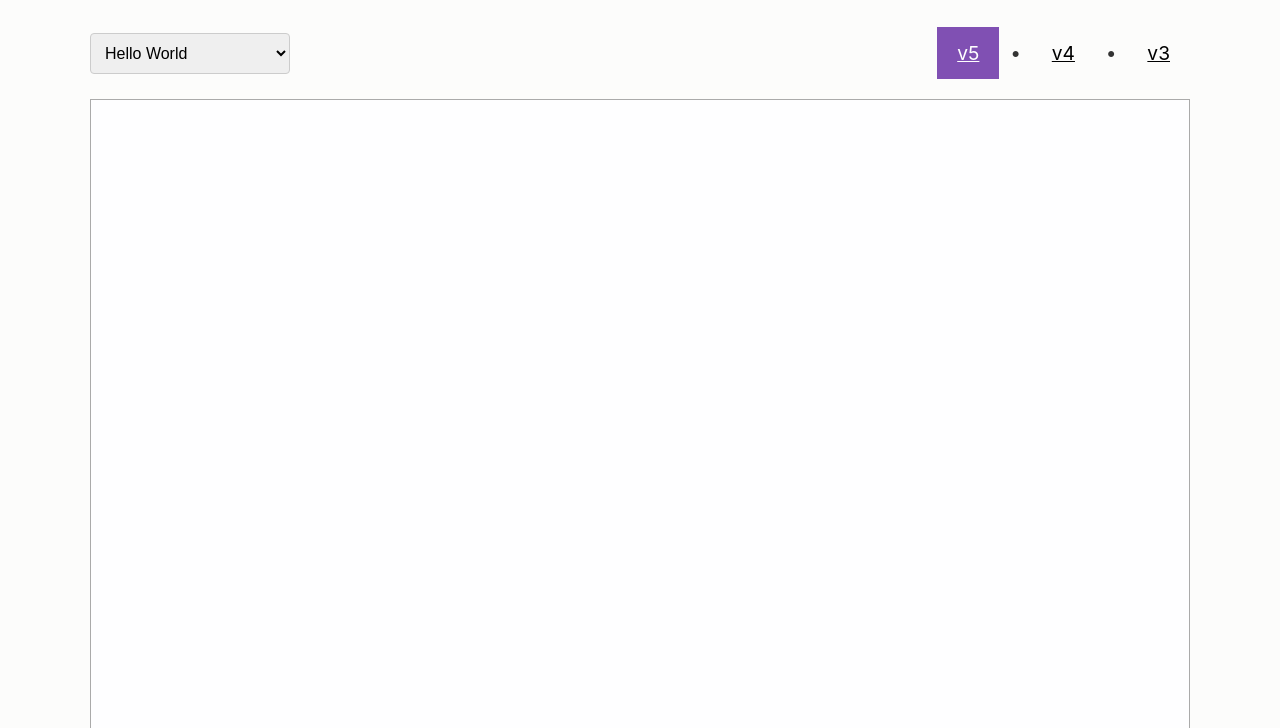
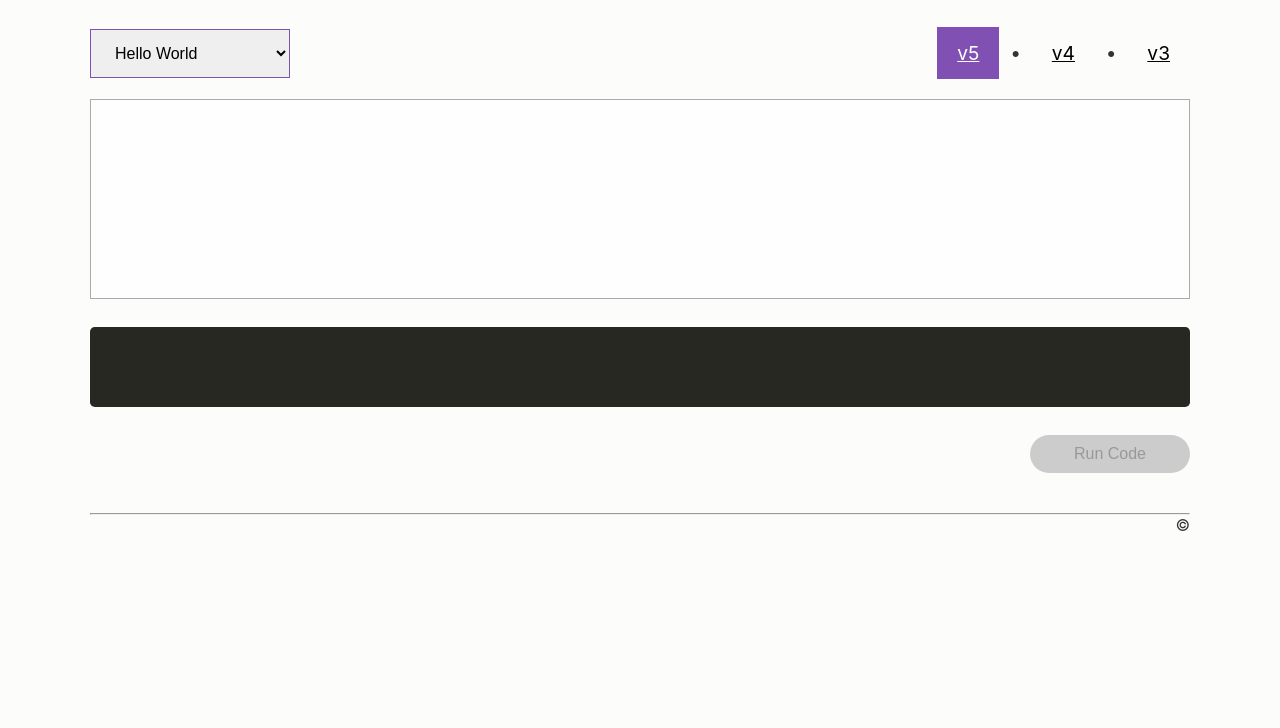
Before and after one commit to vexflow/vexflow-sandbox, an Eleventy site: page src/index.html in a window 1280 px wide. Shown: the part 72-800 px from the top of the page. Built offline with nearby package versions, Linux system fonts and the light colour scheme; Eleventy itself is replaced by a stand-in of ours; code samples lack their colours; files that its build step writes are made by us from their sources.

Commit message:
Improve dropdown.

```diff
--- a/src/index.html
+++ b/src/index.html
@@ -18,7 +18,7 @@
     </head>
     <body>
         <div class="title">VexFlow Sandbox</div>
-        <div style="display: flex; align-items: center; justify-content: space-between">
+        <div id="toolbar">
             <select id="fileSelect">
                 <option value="hello">Hello World</option>
                 <option value="minuet">Minuet in G</option>
@@ -31,7 +31,6 @@
                 <a id="v3Link" href="#" class="versionButton">v3</a>
             </div>
         </div>
-        <div>&nbsp;</div>
         <div id="output" class="content"></div>
         <pre><code id="code" class="lang-js" contenteditable="true">
         </code></pre>
--- a/static/c/sandbox.css
+++ b/static/c/sandbox.css
@@ -28,12 +28,20 @@ body {
     font-size: 1.2em;
 }
 
+#toolbar {
+    display: flex;
+    align-items: center;
+    justify-content: space-between;
+    margin-bottom: 20px;
+}
+
 .content {
     border: 1px solid #aaa;
-    min-height: 700px;
+    min-height: 200px;
     width: 100%;
     background-color: #fefeff;
     margin: 0 auto;
+    margin-bottom: 28px;
 }
 
 button {
@@ -69,11 +77,16 @@ button[disabled] {
 }
 
 select {
-    padding: 10px;
-    border: 1px solid #ccc;
-    border-radius: 4px;
+    padding: 14px 20px;
+    border: 1px solid #8050b3;
+    border-radius: 0px;
     font-size: 16px;
     width: 200px;
+}
+
+select:hover {
+    background-color: #8050b3;
+    color: #fff;
 }
 
 pre code[contenteditable="true"] {
```
